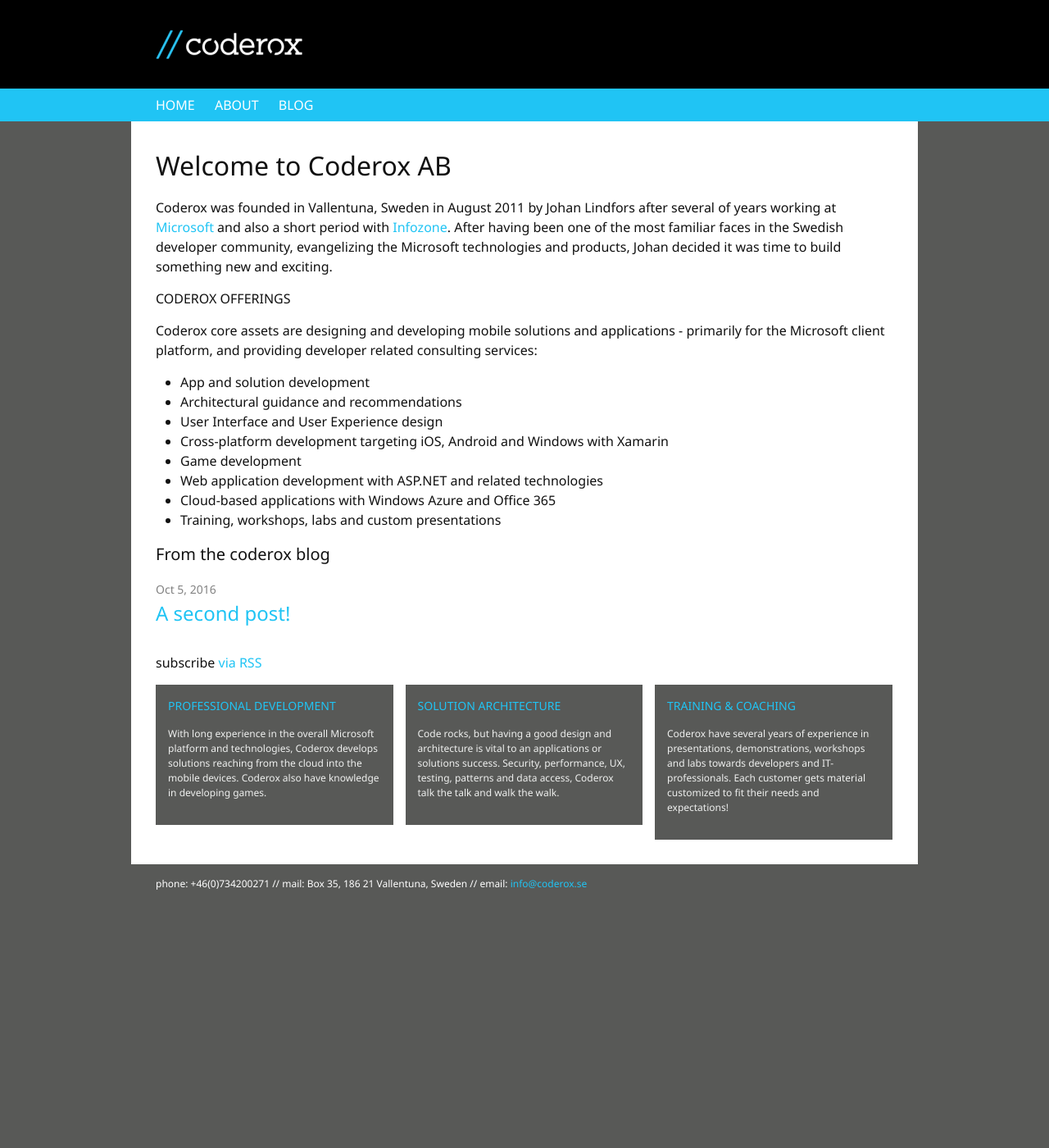
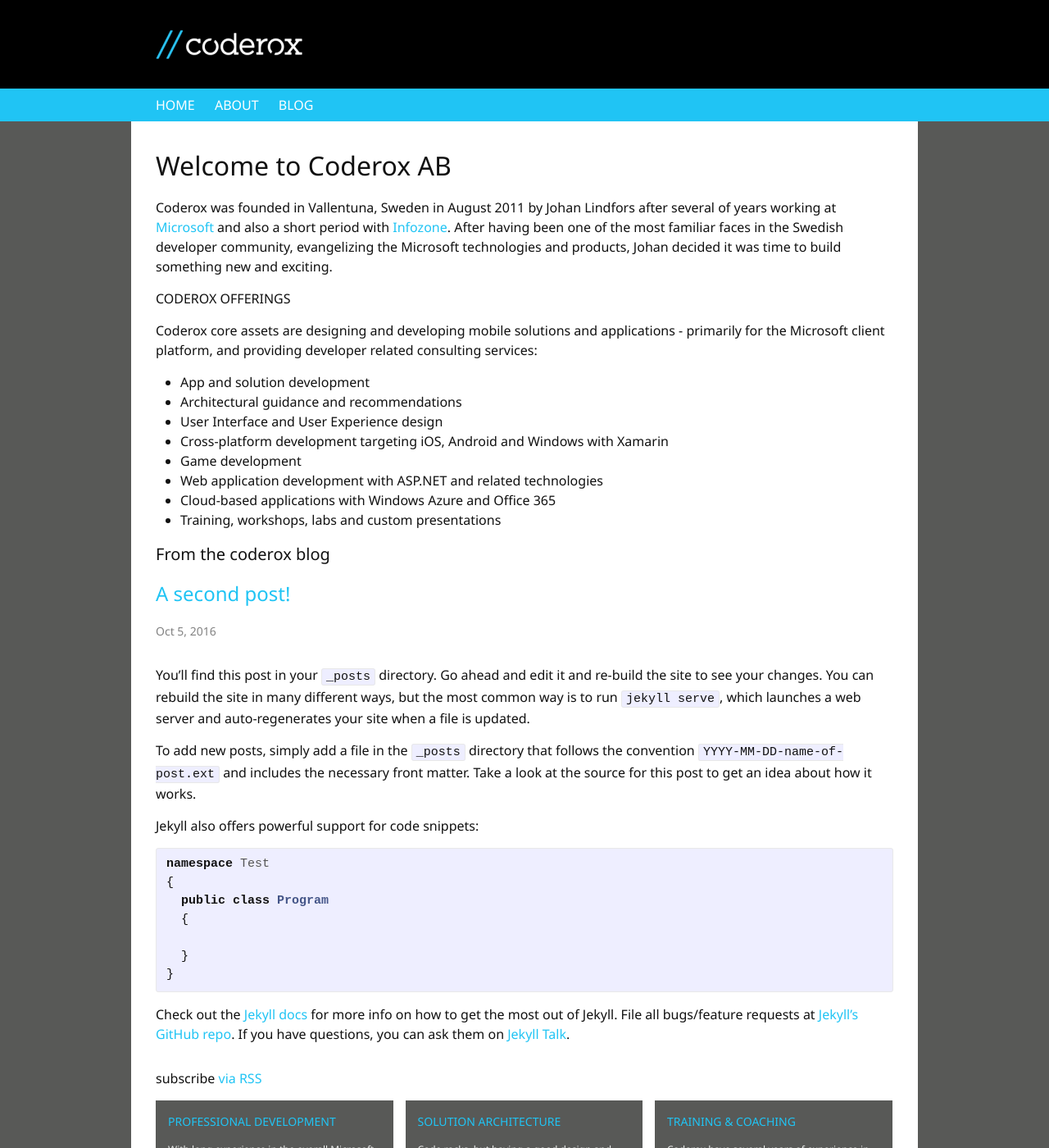
Before and after one commit to coderox/coderox.github.io, a Jekyll site: the page built from index.html, in a window 1280 px wide and 1400 px high. Shown: the whole window at 82% size. Built offline with Jekyll 4.4.1, drawn with Linux system fonts in a browser that asks for light colours.

Commit message:
New layout

```diff
--- a/_config.yml
+++ b/_config.yml
@@ -20,8 +20,8 @@
 description: > # this means to ignore newlines until "baseurl:"
   Blog for // coderox
 baseurl: "" # the subpath of your site, e.g. /blog
-#url: "http://coderox.github.io" # the base hostname & protocol for your site
-url: "http://localhost:4000" # the local url during development
+url: "http://coderox.github.io" # the base hostname & protocol for your site
+#url: "http://localhost:4000" # the local url during development
 twitter_username: coderox
 github_username:  coderox
 
--- a/index.html
+++ b/index.html
@@ -25,11 +25,11 @@
   <ul class="post-list">
     {% for post in site.posts limit:1 %}
       <li>
-        <span class="post-meta">{{ post.date | date: "%b %-d, %Y" }}</span>
-
         <h2>
           <a class="post-link" href="{{ post.url | prepend: site.baseurl }}">{{ post.title | escape }}</a>
         </h2>
+        <span class="post-meta">{{ post.date | date: "%b %-d, %Y" }}</span>
+        <p class="post-content">{{ post.content | limit 250 }}</p>
       </li>
     {% endfor %}
   </ul>
```
Also changed, not shown: blog.md (+2 -2 lines).
